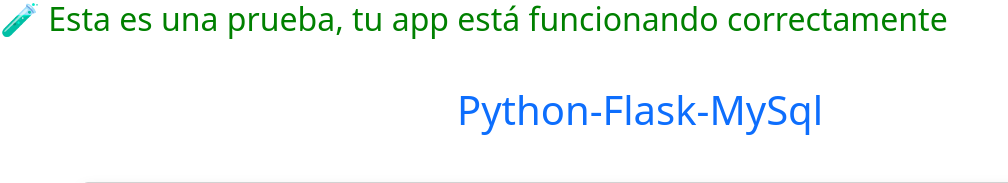
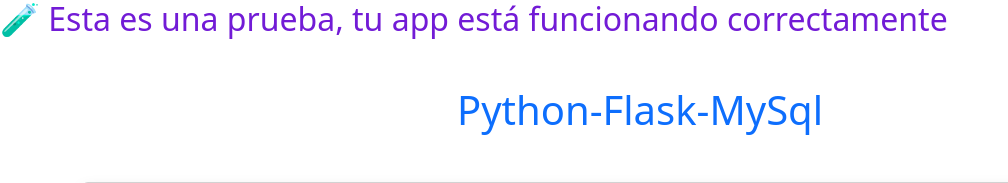
Before and after one commit to balanta097/crud-flask, a Flask app: page / in a window 1280 px wide. Shown: the top 183 px of the page, without its empty margins (0-1008 px from the left). Run offline with Flask 3, Linux system fonts and the light colour scheme; data that the repository does not hold is empty.

Commit message:
cambios de prueba color del h2 10/04/2025 10:33 am

```diff
--- a/src/templates/index.html
+++ b/src/templates/index.html
@@ -8,7 +8,7 @@
     <title>Proyecto CRUD con PHYTON</title>
 </head>
 <body>
-  <h2 style="color: green;">🧪 Esta es una prueba, tu app está funcionando correctamente</h2>
+  <h2 style="color: rgb(114, 27, 214);">🧪 Esta es una prueba, tu app está funcionando correctamente</h2>
 
     <h1 class="text-center mt-5 mb-5 text-primary">Python-Flask-MySql</h1>
     <div class="container">
```
Also changed, not shown: 1 other file.
